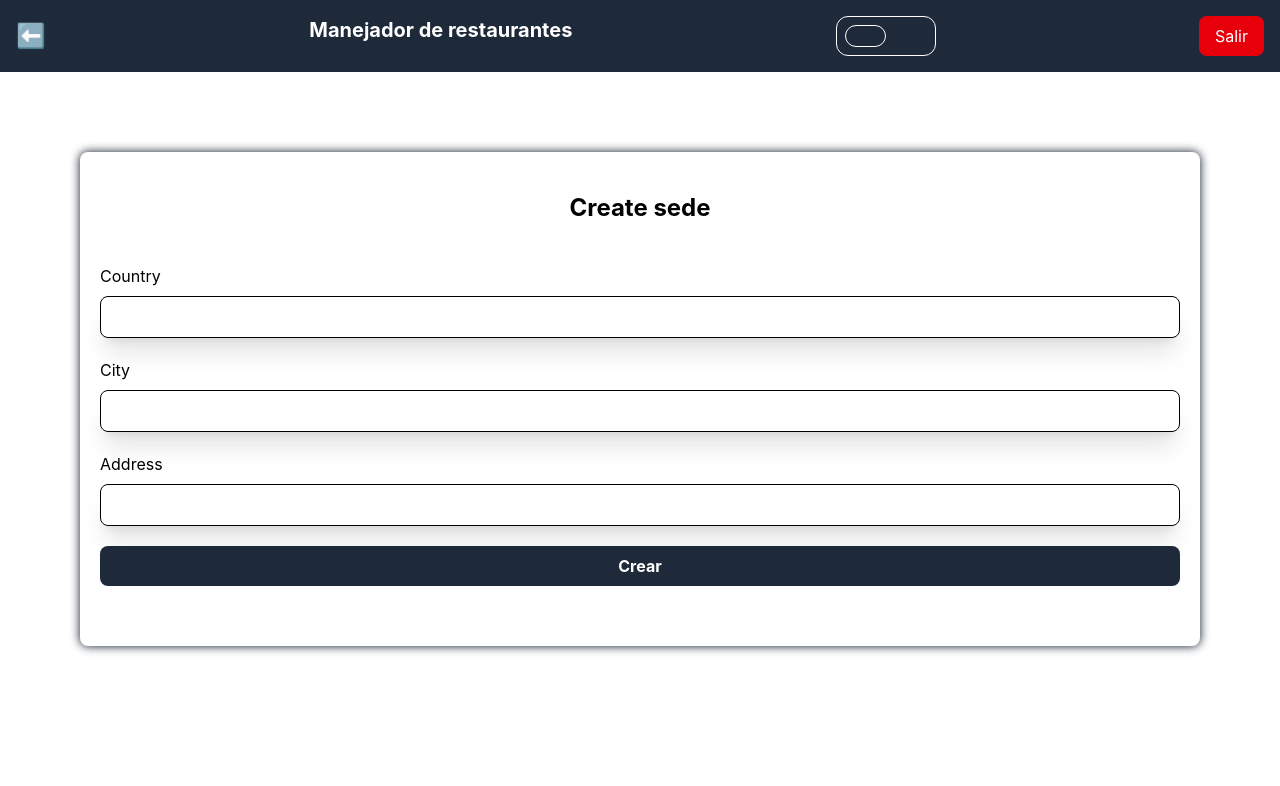
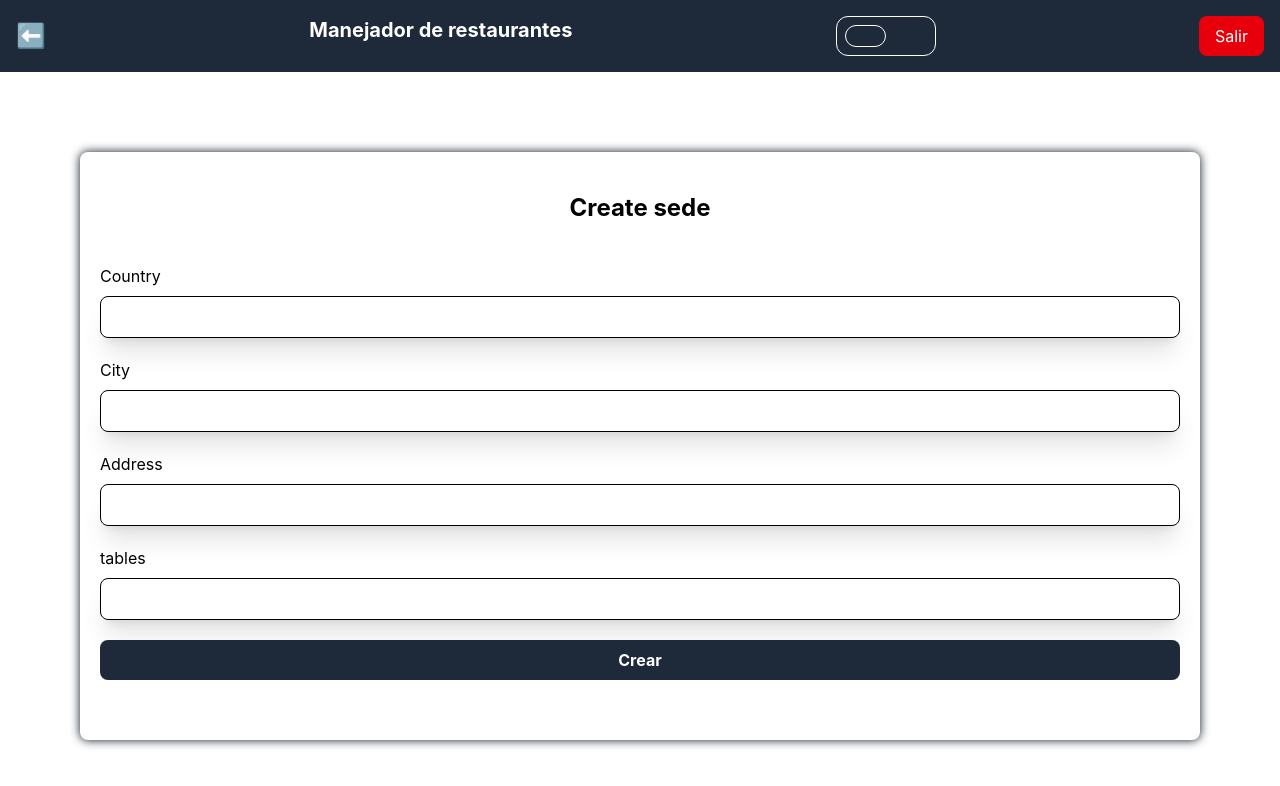
Before and after one commit to and1ru/restaurante-front, a React (Vite) app: page /private/create-sede in a window 1280 px wide. Shown: the top 786 px of the page. Built offline with nearby package versions, Linux system fonts and the light colour scheme.

Commit message:
se agrego una seccion para poner cuantas mesas hay por cada sede

```diff
--- a/src/components/create-sede-form-component.tsx
+++ b/src/components/create-sede-form-component.tsx
@@ -5,7 +5,7 @@ import { Input } from "./input-component";
 import { style } from "../helper/style";
 
 export const CreateSedeFormComponent = () => {
-          const {control, handleSubmit, formState: {errors}} = useForm<createSedeType>({
+  const { control, handleSubmit, formState: { errors } } = useForm<createSedeType>({
     defaultValues: {
       address: "",
       city: "",
@@ -15,7 +15,7 @@ export const CreateSedeFormComponent = () => {
     resolver: zodResolver(createSedeSchema)
   })
 
-          const handleForm:SubmitHandler<createSedeType> = (data) => {
+  const handleForm: SubmitHandler<createSedeType> = (data) => {
     console.log(data)
   }
   return (
@@ -23,6 +23,7 @@ export const CreateSedeFormComponent = () => {
       <Input control={control} label="Country" name="country" type="text" error={errors.country} />
       <Input control={control} label="City" name="city" type="text" error={errors.city} />
       <Input control={control} label="Address" name="address" type="text" error={errors.address} />
+      <Input control={control} label="tables" name="table" type="number" error={errors.table} minimo={1} />
       <button className={style.button}>Crear</button>
     </form>
   );
--- a/src/components/input-component.tsx
+++ b/src/components/input-component.tsx
@@ -8,7 +8,7 @@ interface Props<T extends FieldValues> {
   label: string;
   control: Control<T>;
   error?: FieldError;
-  minimo?:string
+  minimo?:string | number
 }
 
 export const Input = <T extends FieldValues>({type,name,label,error,control, minimo}: Props<T>) => {
--- a/src/schemas/create-sede.ts
+++ b/src/schemas/create-sede.ts
@@ -4,6 +4,7 @@ export const createSedeSchema = z.object({
     country: z.string().min(1, "el campo es requerido"),
     city: z.string().min(1, "el campo es requerido"),
     address: z.string().min(1, "el campo es requerido"),
+    table: z.number().min(1, "debe poner almenos 1")
 })
 
 export type createSedeType = z.infer<typeof createSedeSchema>
```
Lines whose indentation alone changed are shown as unchanged.
